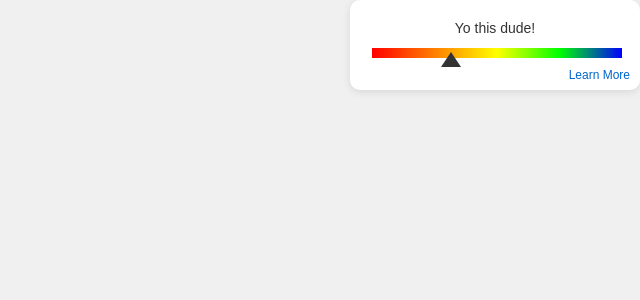
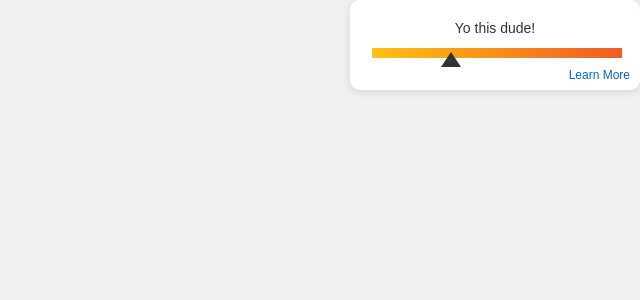
Before and after one commit to Pints-and-Parathas/ClariScale, a React (Create React App) app in the folder frontend/political_scale/: page / in a window 1280 px wide. Shown: the top 300 px of the page, without its empty margins (640-1280 px from the left). Built offline with nearby package versions, Linux system fonts and the light colour scheme.

Commit message:
Gradient changes to sliding panel

```diff
--- a/frontend/political_scale/src/App.js
+++ b/frontend/political_scale/src/App.js
@@ -13,6 +13,9 @@ const value = 30;
 const App = () => {
   const [isArticle, setIsArticle] = useState(apiResponse);
   const [theme, setTheme] = useState('light');
+  const [selectedGradient, setSelectedGradient] = useState(
+    "linear-gradient(45deg, #FFC312, #EE5A24)"
+  );
 
   const toggleTheme = () =>{
     setTheme((prevTheme) => (prevTheme === 'light' ? 'dark' : 'light'));
@@ -24,7 +27,7 @@ const App = () => {
     <ThemeProvider theme={currentTheme}>
       <GlobalStyle /> {/* Apply global styles */}
       <div className="App">
-        <PopUp isArticle={isArticle} category={category} value={value} theme={theme} toggleTheme={toggleTheme}/>
+        <PopUp isArticle={isArticle} category={category} value={value} theme={theme} toggleTheme={toggleTheme} selectedGradient={selectedGradient} setSelectedGradient={setSelectedGradient}/>
       </div>
     </ThemeProvider>
   );
--- a/frontend/political_scale/src/popUp/PopUp.component.js
+++ b/frontend/political_scale/src/popUp/PopUp.component.js
@@ -24,6 +24,10 @@ const PopUp = ({isArticle, category, value,theme,toggleTheme}) => {
         setIsPanelOpen(false); // Close the panel when the close button is clicked
     };
 
+    const handleGradientSelect = (newGradient) => {
+        setSelectedGradient(newGradient); // Update gradient
+    };
+
     return(
         <>
             {isPopUpVisible && (
@@ -40,9 +44,11 @@ const PopUp = ({isArticle, category, value,theme,toggleTheme}) => {
                     onClose={handleClosePanel} // Close panel when clicked
                     theme={theme}
                     toggleTheme={toggleTheme}
+                    selectedGradient={selectedGradient}
+                    onGradientSelect={setSelectedGradient}
                 >
                     <SlidingScale category={category} value={value} isInsidePanel={true} gradient={selectedGradient} />
-                    <ColorSettings theme={theme} toggleTheme={toggleTheme} onGradientSelect={setSelectedGradient} />
+                    <ColorSettings theme={theme} toggleTheme={toggleTheme} onGradientSelect={handleGradientSelect} />
                 </SlidingPanel>
             )}
         </>
--- a/frontend/political_scale/src/slidingPanel/SlidingPanel.component.js
+++ b/frontend/political_scale/src/slidingPanel/SlidingPanel.component.js
@@ -5,10 +5,14 @@ import { FiSettings } from 'react-icons/fi';
 import ColorSettings from "../colorSettings/ColorSettings.component";
 
 
-const SlidingPanel = ({isOpen, children, theme, toggleTheme, onClose}) => {
+const SlidingPanel = ({isOpen, children, theme, toggleTheme, onClose, onGradientSelect, selectedGradient}) => {
     const [arrowState, setArrowState] = useState(isOpen); // Manage state locally
     const [showSettings, setShowSettings] = useState(false); // Track settings visibility
     const settingsRef = useRef(null); //Reference for settings window
+
+    useEffect(() => {
+        setArrowState(isOpen);
+      }, [isOpen]);
 
     const togglePanel = () => {
       setArrowState(!arrowState); // Toggle the state on button click
@@ -55,7 +59,7 @@ const SlidingPanel = ({isOpen, children, theme, toggleTheme, onClose}) => {
                 </SettingsIcon>
                 {showSettings && (
                     <div ref={settingsRef}>
-                        <ColorSettings toggleTheme={toggleTheme} theme={theme}/>
+                        <ColorSettings toggleTheme={toggleTheme} theme={theme} onGradientSelect={onGradientSelect}/>
                     </div>
                 )}
             </PanelContainer>
--- a/frontend/political_scale/src/slidingScale/SlidingScale.component.js
+++ b/frontend/political_scale/src/slidingScale/SlidingScale.component.js
@@ -20,8 +20,8 @@ const SlidingScale = ({category, value, isInsidePanel, gradient}) => {
             {!isInsidePanel && <SlidingScaleLabel>{category}</SlidingScaleLabel>}
             <SlidingScaleInput
                 value = {value}
+                gradient={gradient}
                 disabled
-                style={{ background: gradient }}
             />
             {!isInsidePanel && isHovered &&(
                 <Tooltip visible={true} style={{ left: `${position}%` }}>
--- a/frontend/political_scale/src/slidingScale/SlidingScale.styled.js
+++ b/frontend/political_scale/src/slidingScale/SlidingScale.styled.js
@@ -21,14 +21,7 @@ export const SlidingScaleInput = styled.input.attrs({ type: 'range' })`
   /* Track styling for Chrome */
   &::-webkit-slider-runnable-track {
     height: 10px; /* Height of the track */
-    background: linear-gradient(
-      90deg,
-      #ff0000 0%,
-      #ff7f00 25%,
-      #ffff00 50%,
-      #00ff00 75%,
-      #0000ff 100%
-    ); /* Gradient from red to blue */
+    background: ${(props) => props.gradient || 'transparent'};
     border-radius: 0; /* No rounded corners for a rectangular track */
   }
 
```
